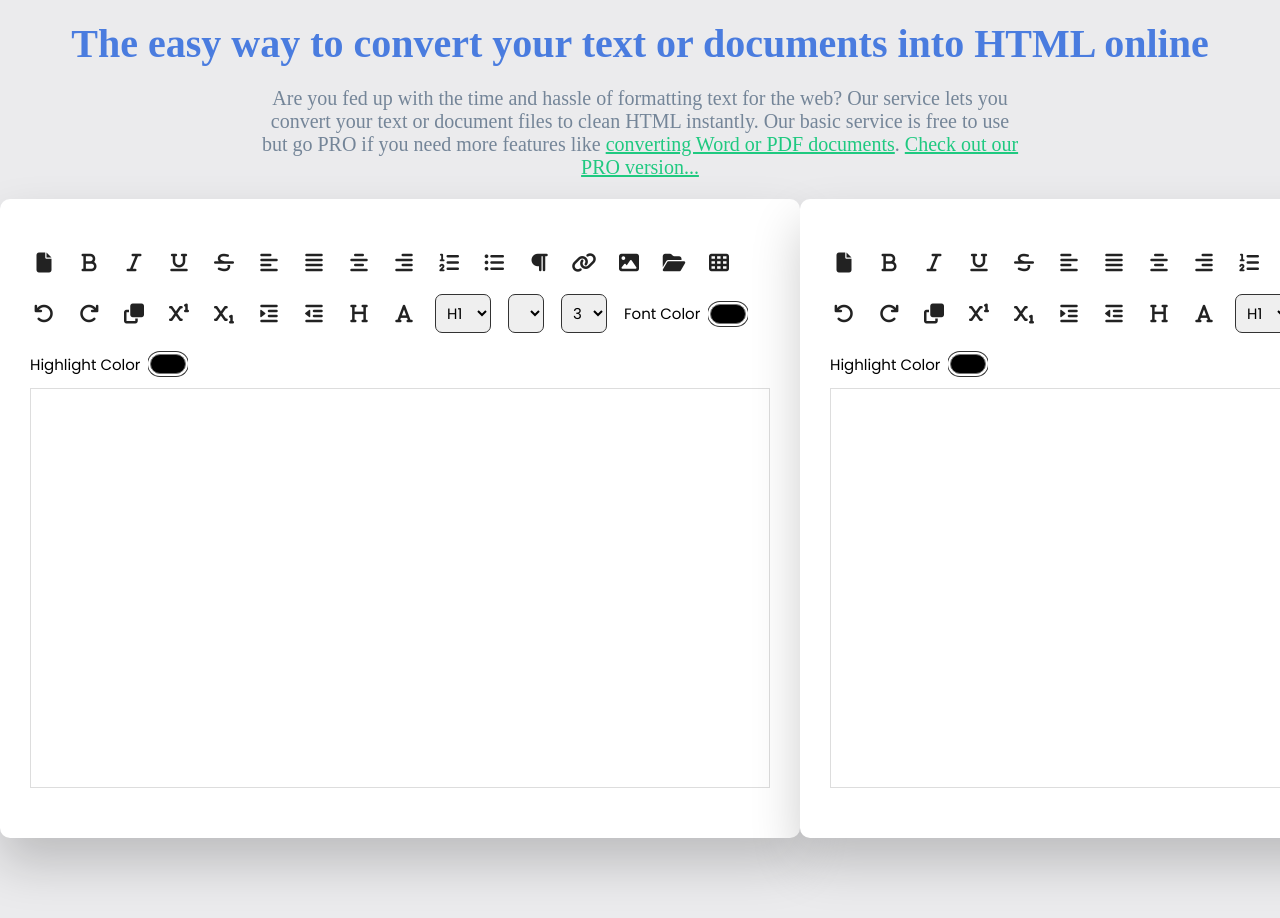
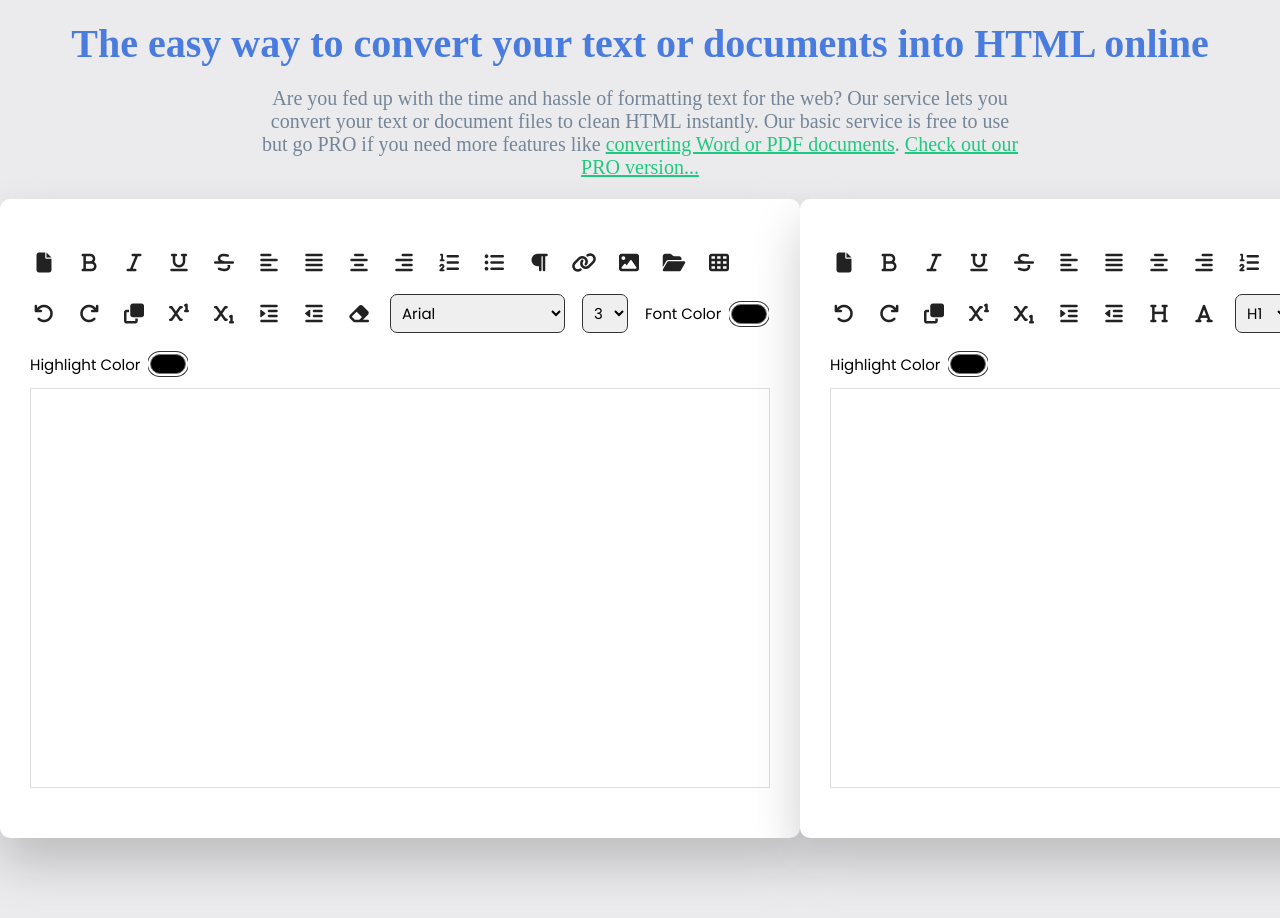
Before and after one commit to Nupur2001/Word-to-HTML-Revised, a plain HTML site: page index.html in a window 1280 px wide. Shown: the top 918 px of the page. Drawn offline with Linux system fonts and the light colour scheme.

Commit message:
Update index.html

```diff
--- a/index.html
+++ b/index.html
@@ -96,21 +96,47 @@
           <button id="outdent" class="option-button spacing">
             <i class="fa-solid fa-outdent"></i>
           </button>
-          <button id="headingOptions" class="optionButton">
-            <i class="fa-solid fa-heading"></i>
-          </button>
-          <button class="optionButton"><i class="fa-solid fa-font"></i></button>
+          <button class="option-button deleteText" id="deleteText"><i class="fa-solid fa-eraser"></i></button>
 
-          <select id="headingOptions" class="advOptionButton">
-            <option value="H1">H1</option>
-            <option value="H2">H2</option>
-            <option value="H3">H3</option>
-            <option value="H4">H4</option>
-            <option value="H5">H5</option>
-            <option value="H6">H6</option>
+          <select id="fontName" class="advOptionButton">
+
+            <option
+              value="Arial"
+              style="font-family: Arial, Helvetica, sans-serif"
+            >
+              Arial
+            </option>
+            <option
+              value="Verdana"
+              style="font-family: Verdana, Geneva, Tahoma, sans-serif"
+            >
+              Verdana
+            </option>
+            <option
+              value="Times New Roman"
+              style="font-family: 'Times New Roman', Times, serif"
+            >
+              Times New Roman
+            </option>
+            <option value="Garamond" style="font-family: Garamond">
+              Garamond
+            </option>
+            <option
+              value="Georgia"
+              style="font-family: Georgia, 'Times New Roman', Times, serif"
+            >
+              Georgia
+            </option>
+            <option
+              value="Courier New"
+              style="font-family: 'Courier New', Courier, monospace"
+            >
+              Courier New
+            </option>
+            <option value="cursive" style="font-family: cursive">
+              cursive
+            </option>
           </select>
-
-          <select id="fontName" class="advOptionButton"></select>
           <select id="fontSize" class="advOptionButton"></select>
 
           <div class="inputWrapper">
```
Lines whose indentation alone changed are shown as unchanged.
